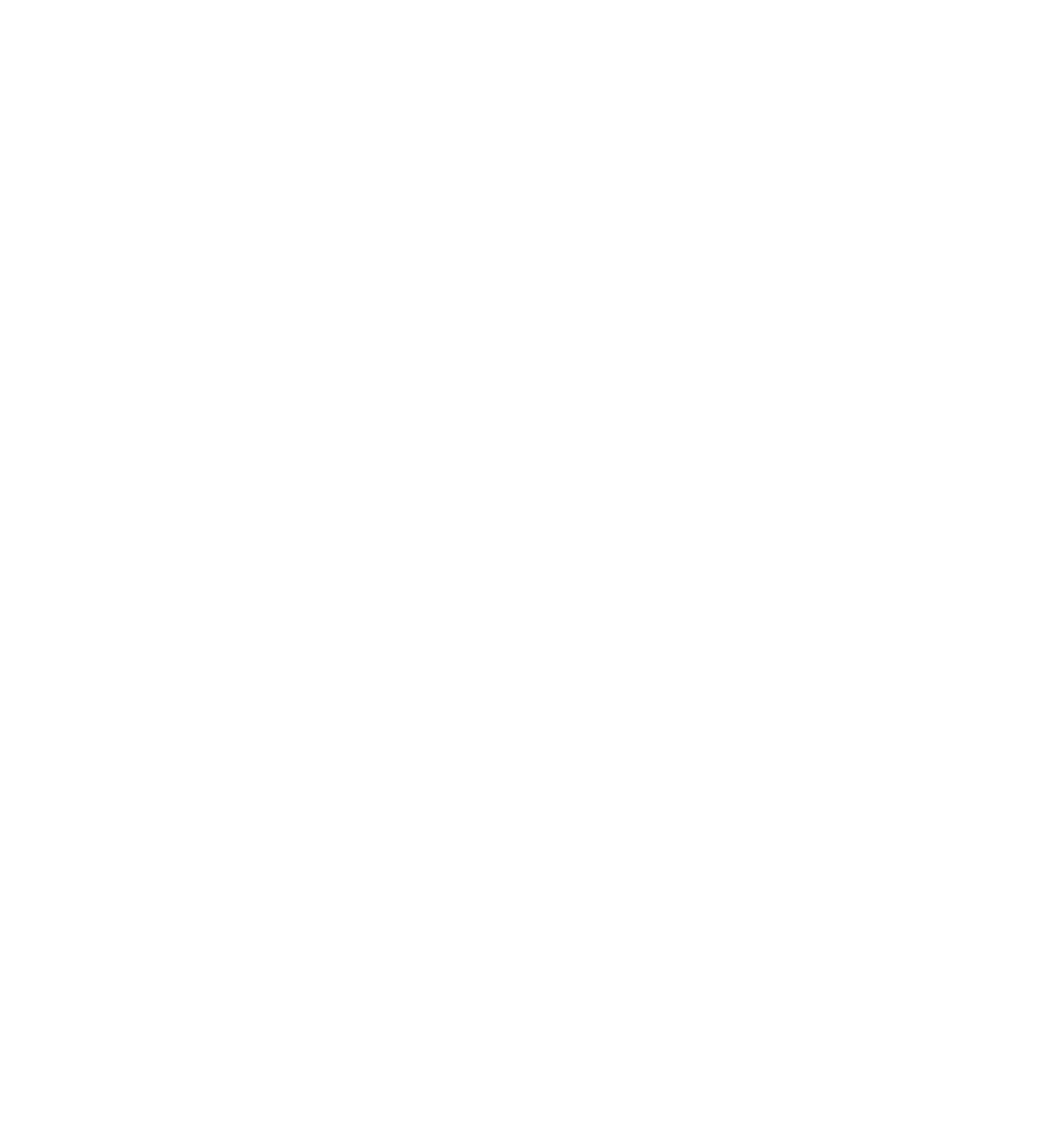
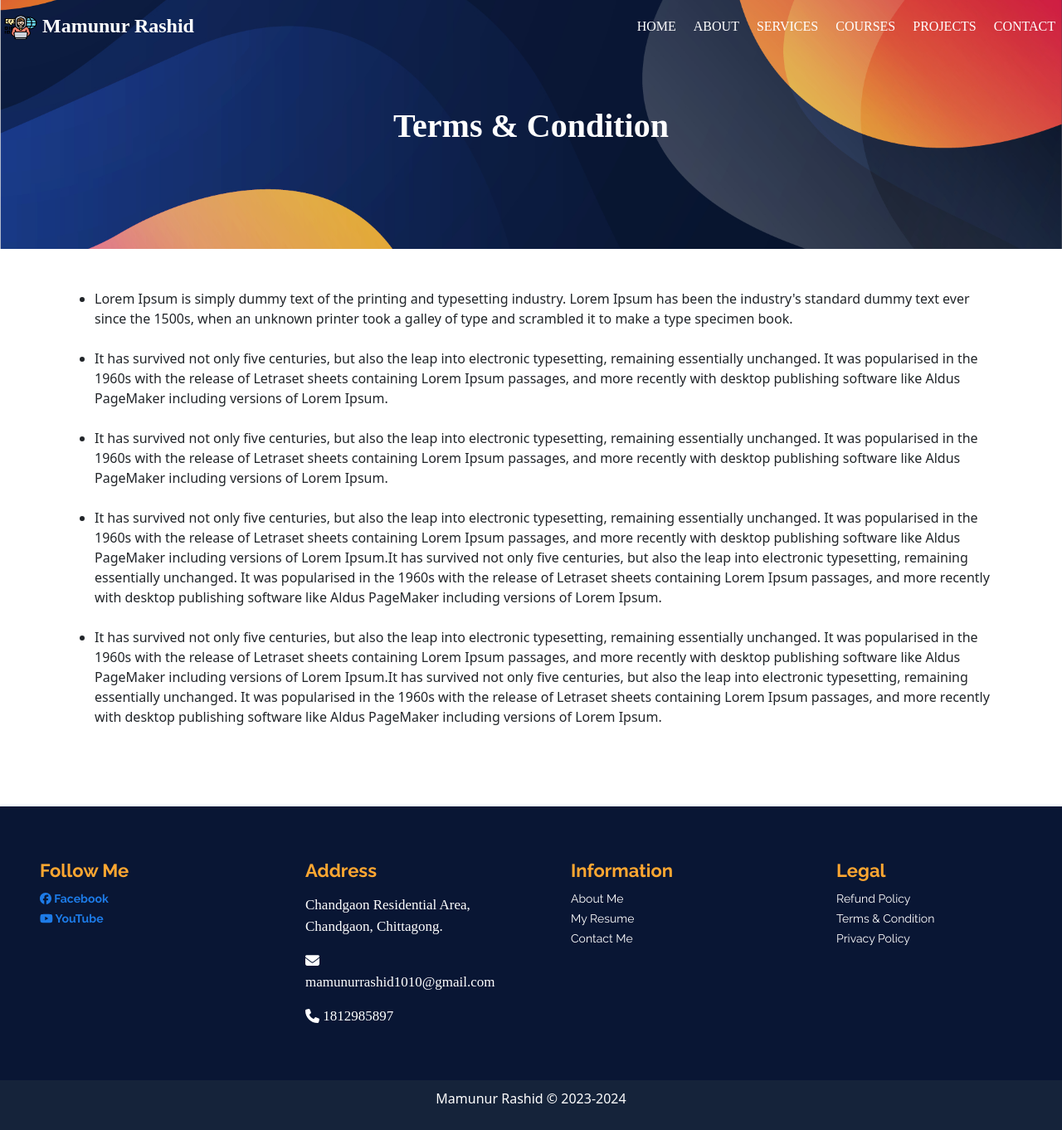
Before and after one commit to mamunurrashid1010/Portfolio-App-React-Laravel, a React (Create React App) app in the folder frontend-react-app/: page /termsCondition in a window 1280 px wide. Before the commit this address had no page. Shown: the whole page at 83% size. Before the commit the page ends 800 px from the top, so only its background shows below. Built offline with nearby package versions, Linux system fonts and the light colour scheme.

Commit message:
FrontEnd : Terms & Condition page (static) completed.

```diff
--- a/frontend-react-app/src/components/Footer/Footer.js
+++ b/frontend-react-app/src/components/Footer/Footer.js
@@ -31,7 +31,7 @@
                         <Col sm={12} md={6} lg={3} className='p-5'>
                             <h1 className='footerName'>Legal</h1>
                             <Link to="/refundPolicy" className='footerLink'>Refund Policy</Link><br/>
-                            <a href='#' className='footerLink'>Terms & Condition</a><br/>
+                            <Link to="/termsCondition" className='footerLink'>Terms & Condition</Link><br/>
                             <a href='#' className='footerLink'>Privacy Policy</a>
                         </Col>
                     </Row>
--- /dev/null
+++ b/frontend-react-app/src/components/TermsDescription/TermsDescription.js
@@ -0,0 +1,30 @@
+import React, { Component, Fragment } from 'react';
+import { Col, Container, Row } from 'react-bootstrap';
+
+class TermsDescription extends Component {
+    render() {
+        return (
+            <Fragment>
+                <Container>
+                    <Row>
+                        <Col sm={12} md={12} lg={12} className="mt-5">
+                            <ul>
+                                <li>Lorem Ipsum is simply dummy text of the printing and typesetting industry. Lorem Ipsum has been the industry's standard dummy text ever since the 1500s, when an unknown printer took a galley of type and scrambled it to make a type specimen book.</li>
+                                <br/>
+                                <li>It has survived not only five centuries, but also the leap into electronic typesetting, remaining essentially unchanged. It was popularised in the 1960s with the release of Letraset sheets containing Lorem Ipsum passages, and more recently with desktop publishing software like Aldus PageMaker including versions of Lorem Ipsum.</li>
+                                <br/>
+                                <li>It has survived not only five centuries, but also the leap into electronic typesetting, remaining essentially unchanged. It was popularised in the 1960s with the release of Letraset sheets containing Lorem Ipsum passages, and more recently with desktop publishing software like Aldus PageMaker including versions of Lorem Ipsum.</li>
+                                <br/>
+                                <li>It has survived not only five centuries, but also the leap into electronic typesetting, remaining essentially unchanged. It was popularised in the 1960s with the release of Letraset sheets containing Lorem Ipsum passages, and more recently with desktop publishing software like Aldus PageMaker including versions of Lorem Ipsum.It has survived not only five centuries, but also the leap into electronic typesetting, remaining essentially unchanged. It was popularised in the 1960s with the release of Letraset sheets containing Lorem Ipsum passages, and more recently with desktop publishing software like Aldus PageMaker including versions of Lorem Ipsum.</li>
+                                <br/>
+                                <li>It has survived not only five centuries, but also the leap into electronic typesetting, remaining essentially unchanged. It was popularised in the 1960s with the release of Letraset sheets containing Lorem Ipsum passages, and more recently with desktop publishing software like Aldus PageMaker including versions of Lorem Ipsum.It has survived not only five centuries, but also the leap into electronic typesetting, remaining essentially unchanged. It was popularised in the 1960s with the release of Letraset sheets containing Lorem Ipsum passages, and more recently with desktop publishing software like Aldus PageMaker including versions of Lorem Ipsum.</li>
+                            </ul>
+                        </Col>
+                    </Row>
+                </Container>
+            </Fragment>
+        );
+    }
+}
+
+export default TermsDescription;
--- /dev/null
+++ b/frontend-react-app/src/pages/TermsPage.js
@@ -0,0 +1,20 @@
+import React, { Component, Fragment } from 'react';
+import Footer from '../components/Footer/Footer';
+import PageTop from '../components/PageTop/PageTop';
+import TermsDescription from '../components/TermsDescription/TermsDescription';
+import TopNavigation from '../components/TopNavigation/TopNavigation';
+
+class TermsPage extends Component {
+    render() {
+        return (
+            <Fragment>
+                <TopNavigation title="Terms & Condition"/>
+                <PageTop pageTitle="Terms & Condition"/>
+                <TermsDescription/>
+                <Footer/>
+            </Fragment>
+        );
+    }
+}
+
+export default TermsPage;
--- a/frontend-react-app/src/route/AppRouter.js
+++ b/frontend-react-app/src/route/AppRouter.js
@@ -7,6 +7,7 @@
 import ProjectPage from '../pages/ProjectPage';
 import ContactPage from '../pages/ContactPage';
 import RefundPolicyPage from '../pages/RefundPolicyPage';
+import TermsPage from '../pages/TermsPage';
 
 class AppRouter extends Component {
     render() {
@@ -20,6 +21,7 @@
                     <Route path="/project"  element={<ProjectPage/>} />
                     <Route path="/contact"  element={<ContactPage/>} />
                     <Route path="/refundPolicy" element={<RefundPolicyPage/>} />
+                    <Route path="/termsCondition" element={<TermsPage/>} />
                 </Routes>
             </Fragment>
         );
```
